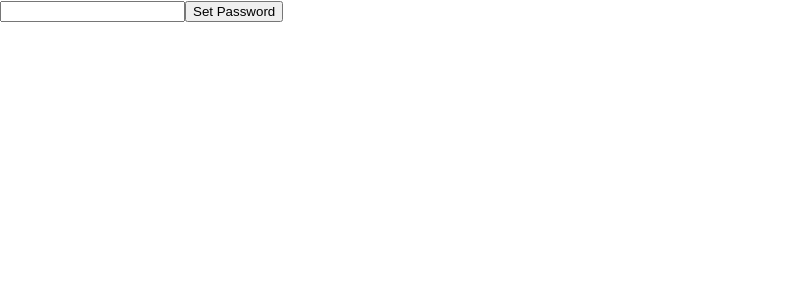
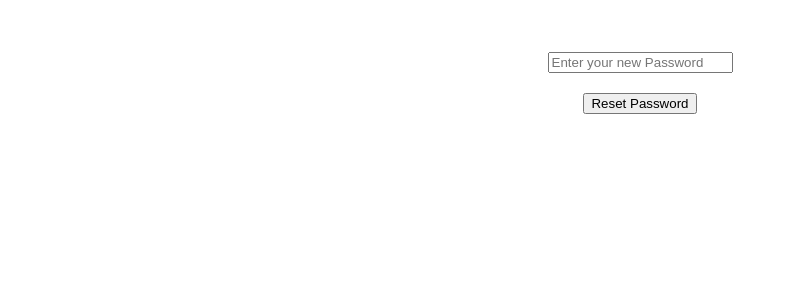
Before and after one commit to Reverr-Finaura/rvpreact, a React (Create React App) app: page /password-reset in a window 1280 px wide. Shown: the top 300 px of the page, without its empty margins (0-796 px from the left). Built offline with nearby package versions, Linux system fonts and the light colour scheme.

Commit message:
implemented forgot password and reset

```diff
--- a/src/components/auth/ForgotPassword.js
+++ b/src/components/auth/ForgotPassword.js
@@ -1,19 +1,34 @@
+import { sendPasswordResetMail } from "../../firebase/firebase";
 import { useState } from "react";
-import { useSearchParams } from "react-router-dom";
-import { confirmPaswdReset } from "../../firebase/firebase";
+import "./index.css";
+
 const ForgotPassword = () => {
-  const [newPassword, setNewPassword] = useState("");
-  const [searchParams, setSearchParams] = useSearchParams();
-  const forgotPasswordHandler = async () => {
-    const oobCode = searchParams.get("oobCode");
-    confirmPaswdReset(oobCode, newPassword)
-      .then(() => alert("Password Reset Successfully!"))
+  const [email, setemail] = useState("");
+
+  const onEmailEnterHandler = (value) => {
+    setemail(value);
+  };
+
+  const onSendEmailClickHandler = () => {
+    sendPasswordResetMail(email)
+      .then(() => {
+        alert("Email sent successfully");
+      })
       .catch((err) => console.log(err.message));
   };
+
   return (
     <>
-      <input onChange={(e) => setNewPassword(e.target.value)} />
-      <button onClick={forgotPasswordHandler}>Set Password</button>
+      <div className="main">
+        <input
+          onChange={(e) => onEmailEnterHandler(e.target.value)}
+          placeholder="Enter Your Email"
+        />
+        <br />
+
+        <br />
+        <button onClick={onSendEmailClickHandler}>Send Email</button>
+      </div>
     </>
   );
 };
--- a/src/components/auth/SignIn.js
+++ b/src/components/auth/SignIn.js
@@ -1,10 +1,9 @@
 import { signIn, signInWithGoogle } from "../../firebase/firebase";
-import { Link, useNavigate } from "react-router-dom";
+import { Link } from "react-router-dom";
 import { useState } from "react";
 import "./index.css";
 
 const SignIn = () => {
-  const navigate = useNavigate();
   const [email, setemail] = useState("");
   const [password, setpassword] = useState("");
 
@@ -23,8 +22,6 @@ const SignIn = () => {
   const onLoginWithGoogleClickHandler = async () => {
     signInWithGoogle().then((data) => console.log(data));
   };
-
-
 
   return (
     <>
@@ -52,6 +49,8 @@ const SignIn = () => {
         <div>
           Don't have an account? <Link to="/signup">Create One</Link>
         </div>
+
+        <Link to="/forgot-password">Forgot Password?</Link>
       </div>
     </>
   );
--- a/src/components/auth/SingUp.js
+++ b/src/components/auth/SingUp.js
@@ -36,6 +36,7 @@ const SignUp = () => {
         userType: "Investor",
       });
     });
+    console.log("Email verification link sent");
   };
 
   const onLoginWithGoogleClickHandler = async () => {
--- /dev/null
+++ b/src/components/auth/UserActions.js
@@ -0,0 +1,45 @@
+import { confirmPaswdReset } from "../../firebase/firebase";
+import { useState } from "react";
+import { useSearchParams, useNavigate } from "react-router-dom";
+import "./index.css";
+
+const ResetPassword = ({ location }) => {
+  const [password, setpassword] = useState("");
+  const [searchParams, setSearchParams] = useSearchParams();
+  const navigate = useNavigate();
+
+  const onPasswordEnterHandler = (value) => {
+    setpassword(value);
+  };
+
+  const onResetPasswordClickHandler = () => {
+    const oobCode = searchParams.get("oobCode");
+
+    confirmPaswdReset(oobCode, password)
+      .then(() => {
+        console.log("Passoword reset successful, redirecting in 3 seconds...");
+      })
+      .catch((err) => console.log(err.message));
+
+    setTimeout(() => {
+      navigate("/");
+    }, 3000);
+  };
+
+  return (
+    <>
+      <div className="main">
+        <br />
+        <input
+          onChange={(e) => onPasswordEnterHandler(e.target.value)}
+          type="password"
+          placeholder="Enter your new Password"
+        />
+        <br />
+        <button onClick={onResetPasswordClickHandler}>Reset Password</button>
+      </div>
+    </>
+  );
+};
+
+export default ResetPassword;
--- a/src/routes/AppRoutes.js
+++ b/src/routes/AppRoutes.js
@@ -2,13 +2,15 @@ import { Route, Routes } from "react-router-dom";
 import ForgotPassword from "../components/auth/ForgotPassword";
 import SignIn from "../components/auth/SignIn";
 import SignUp from "../components/auth/SingUp";
+import ResetPassword from "../components/auth/UserActions";
 
 const AppRoutes = () => {
   return (
     <Routes>
       <Route path="/" element={<SignIn />} />
       <Route path="/signUp" element={<SignUp />} />
-      <Route path="/password-reset" element={<ForgotPassword />} />
+      <Route path="/forgot-password" element={<ForgotPassword />} />
+      <Route path="/password-reset" element={<ResetPassword />} />
     </Routes>
   );
 };
```
Also changed, not shown: src/components/auth/ResetPassword.js (added, +17 -0 lines).
